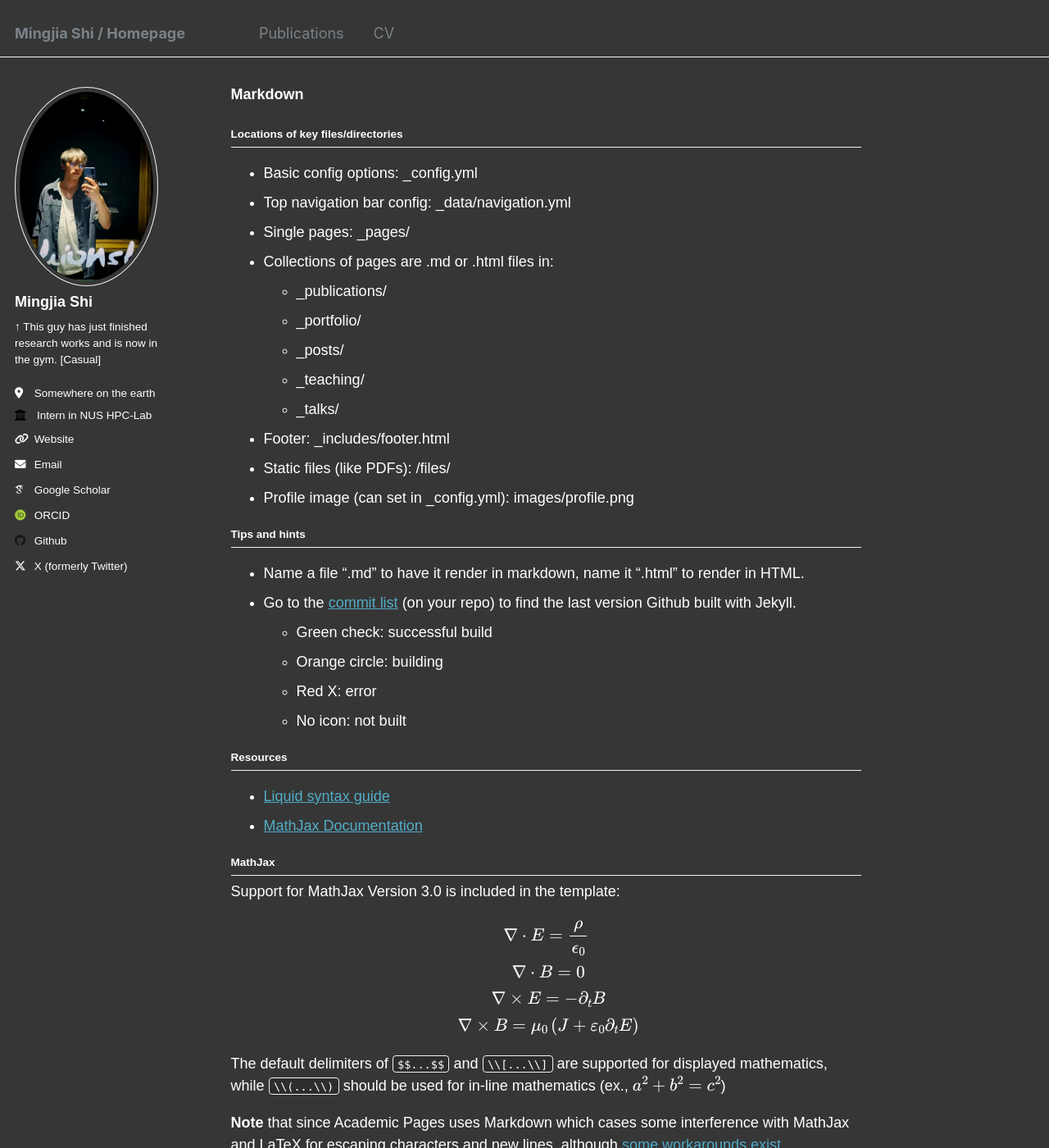
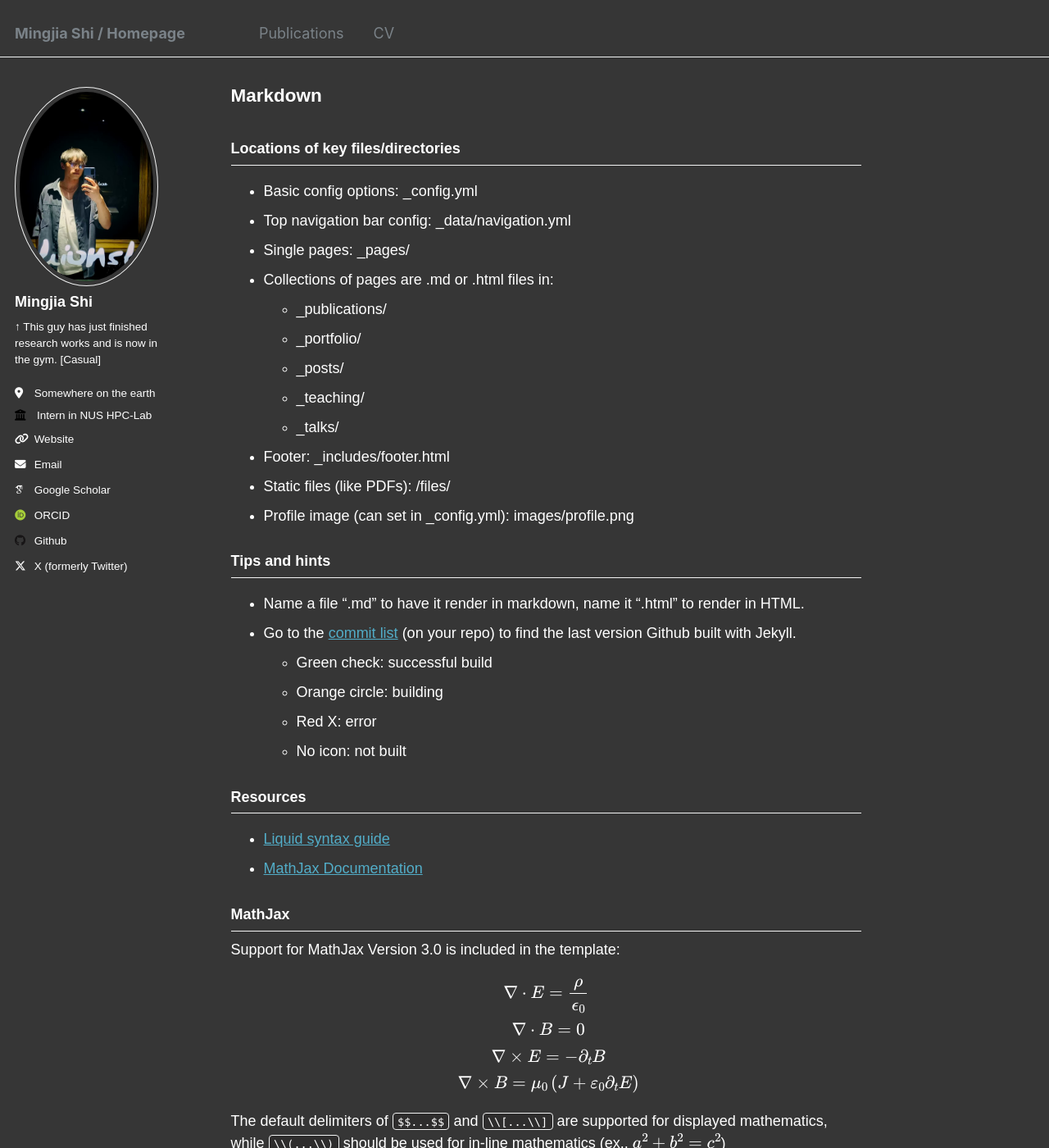
Before and after one commit to BDeMo/homepage, a Jekyll site: the page built from _pages/markdown.md, in a window 1280 px wide and 1400 px high. Shown: the whole window at 82% size. Built offline with Jekyll 4.4.1, drawn with Linux system fonts in a browser that asks for light colours; some web fonts are replaced.

Commit message:
Font update

```diff
--- a/_sass/_base.scss
+++ b/_sass/_base.scss
@@ -36,43 +36,43 @@ h1 {
   margin-top: 0;
   // Origin
   // font-size: $type-size-3;
-  font-size: $type-size-5;
+  font-size: $type-size-4;
 }
 
 h2 {
   // Origin
   // font-size: $type-size-4;
-  font-size: $type-size-6;
+  font-size: $type-size-5;
 }
 
 h3 {
   // Origin
   // font-size: $type-size-5;
-  font-size: $type-size-7;
+  font-size: $type-size-6;
 }
 
 h4 {
   // Origin
   // font-size: $type-size-6;
-  font-size: $type-size-8;
+  font-size: $type-size-7;
 }
 
 h5 {
   // Origin
   // font-size: $type-size-6;
-  font-size: $type-size-8;
+  font-size: $type-size-7;
 }
 
 h6 {
   // Origin
   // font-size: $type-size-6;
-  font-size: $type-size-8;
+  font-size: $type-size-7;
 }
 
 small, .small {
   // Origin
   // font-size: $type-size-6;
-  font-size: $type-size-8;
+  font-size: $type-size-7;
 }
 
 p {
```
